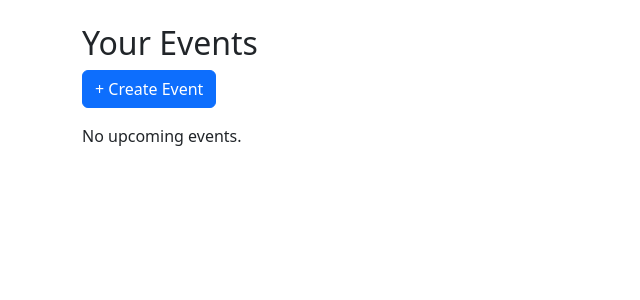
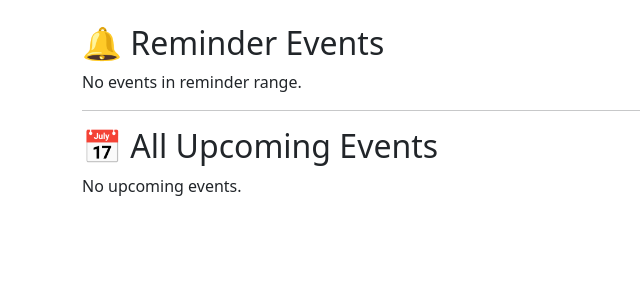
Before and after one commit to anfaruk00797-dev/LeadFlare, a Flask app: page /dashboard in a window 1280 px wide. Shown: the part 56-356 px from the top of the page, without its empty margins (0-640 px from the left). Run offline with Flask 3, Linux system fonts and the light colour scheme; a user stored in the database is signed in; data that the repository does not hold is empty.

Commit message:
update code dashboard

```diff
--- a/templates/dashboard.html
+++ b/templates/dashboard.html
@@ -1,17 +1,38 @@
 {% extends "base.html" %}
-
 {% block title %}Dashboard{% endblock %}
-
 {% block content %}
 
-<h2>Your Events</h2>
+<h2>🔔 Reminder Events</h2>
 
-<a href="{{ url_for('create_event') }}" class="btn btn-primary mb-3">
-    + Create Event
-</a>
+{% if reminder_events %}
+{% for event, days_left in reminder_events %}
+<div class="card mb-3 border-danger">
+    <div class="card-body">
+        <h5 class="card-title">
+            <a href="{{ url_for('event_detail', event_id=event.id) }}">
+                {{ event.title }}
+            </a>
+        </h5>
 
-{% if upcoming_events %}
-{% for event, days_left in upcoming_events %}
+        <p>
+            Date: {{ event.event_date }} <br>
+            <span class="text-danger fw-bold">
+                {{ days_left }} days left
+            </span>
+        </p>
+    </div>
+</div>
+{% endfor %}
+{% else %}
+<p>No events in reminder range.</p>
+{% endif %}
+
+<hr>
+
+<h2>📅 All Upcoming Events</h2>
+
+{% if all_upcoming_events %}
+{% for event, days_left in all_upcoming_events %}
 <div class="card mb-3">
     <div class="card-body">
         <h5 class="card-title">
@@ -20,15 +41,12 @@
             </a>
         </h5>
 
-        <p class="card-text">
+        <p>
             Date: {{ event.event_date }} <br>
-            <span class="text-danger">
-                {{ days_left }} days left
-            </span>
+            {{ days_left }} days left
         </p>
 
         <a href="{{ url_for('edit_event', event_id=event.id) }}" class="btn btn-warning btn-sm">Edit</a>
-
         <a href="{{ url_for('delete_event', event_id=event.id) }}" class="btn btn-danger btn-sm"
             onclick="return confirm('Delete this event?');">
             Delete
```
